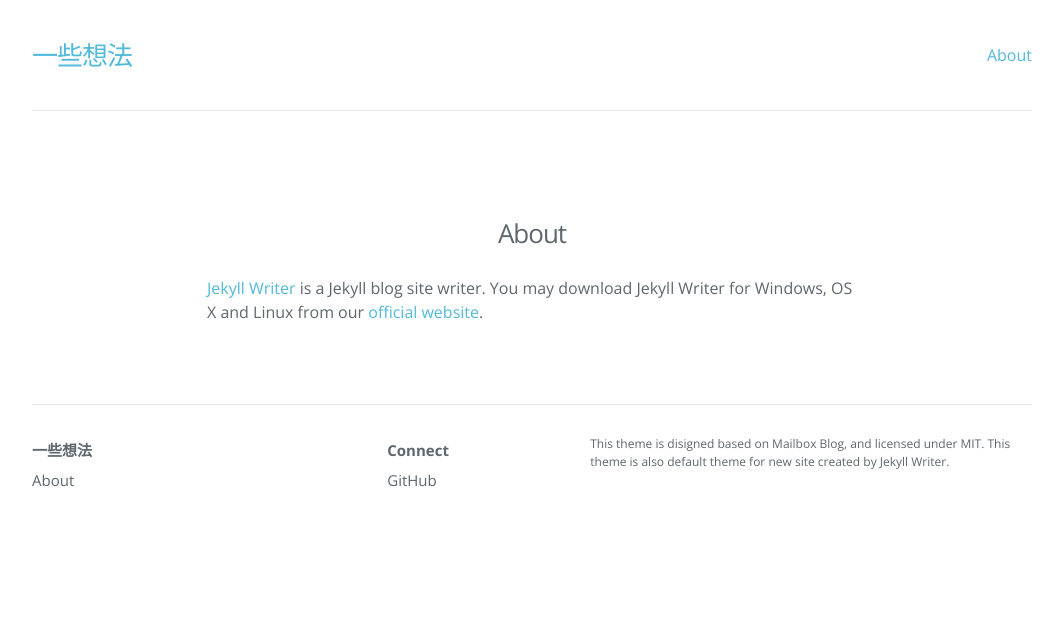
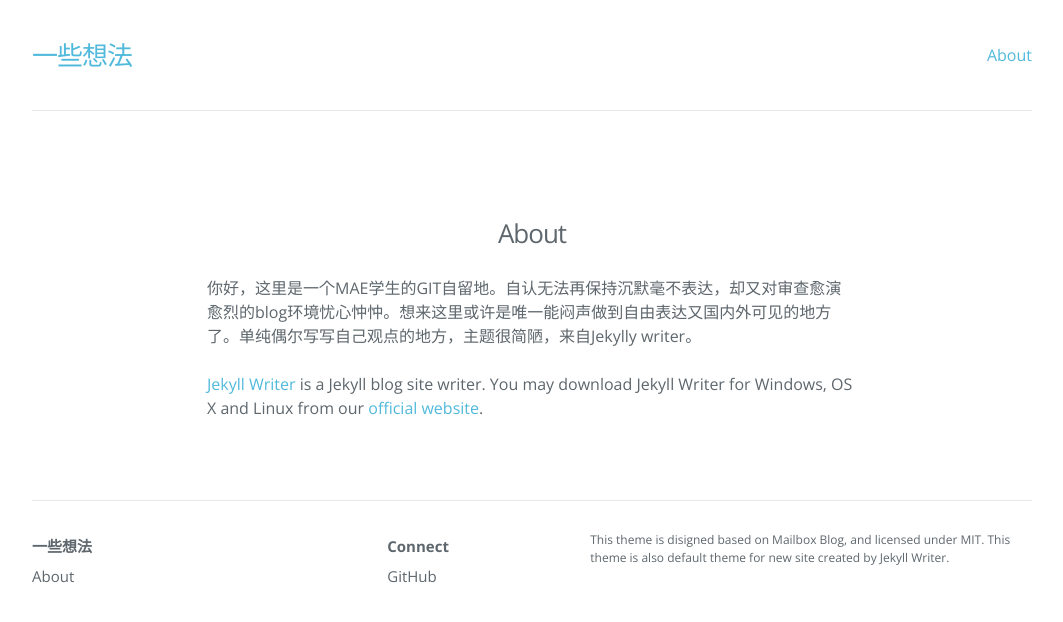
Before and after one commit to xujiaxi/notebook, a Jekyll site: the page built from about.md, in a window 1280 px wide. Shown: the top 622 px of the page, without its empty margins (108-1171 px from the left). Built offline with Jekyll 4.4.1, drawn with Linux system fonts in a browser that asks for light colours; nearby versions of some CDN libraries.

Commit message:
Update about.md

```diff
--- a/about.md
+++ b/about.md
@@ -3,5 +3,6 @@ layout: page
 title: About
 permalink: /about/
 ---
+你好，这里是一个MAE学生的GIT自留地。自认无法再保持沉默毫不表达，却又对审查愈演愈烈的blog环境忧心忡忡。想来这里或许是唯一能闷声做到自由表达又国内外可见的地方了。单纯偶尔写写自己观点的地方，主题很简陋，来自Jekylly writer。
 
 [Jekyll Writer](http://www.jekyllwriter.com) is a Jekyll blog site writer. You may download Jekyll Writer for Windows, OS X and Linux from our [official website](http://www.jekyllwriter.com).
```
